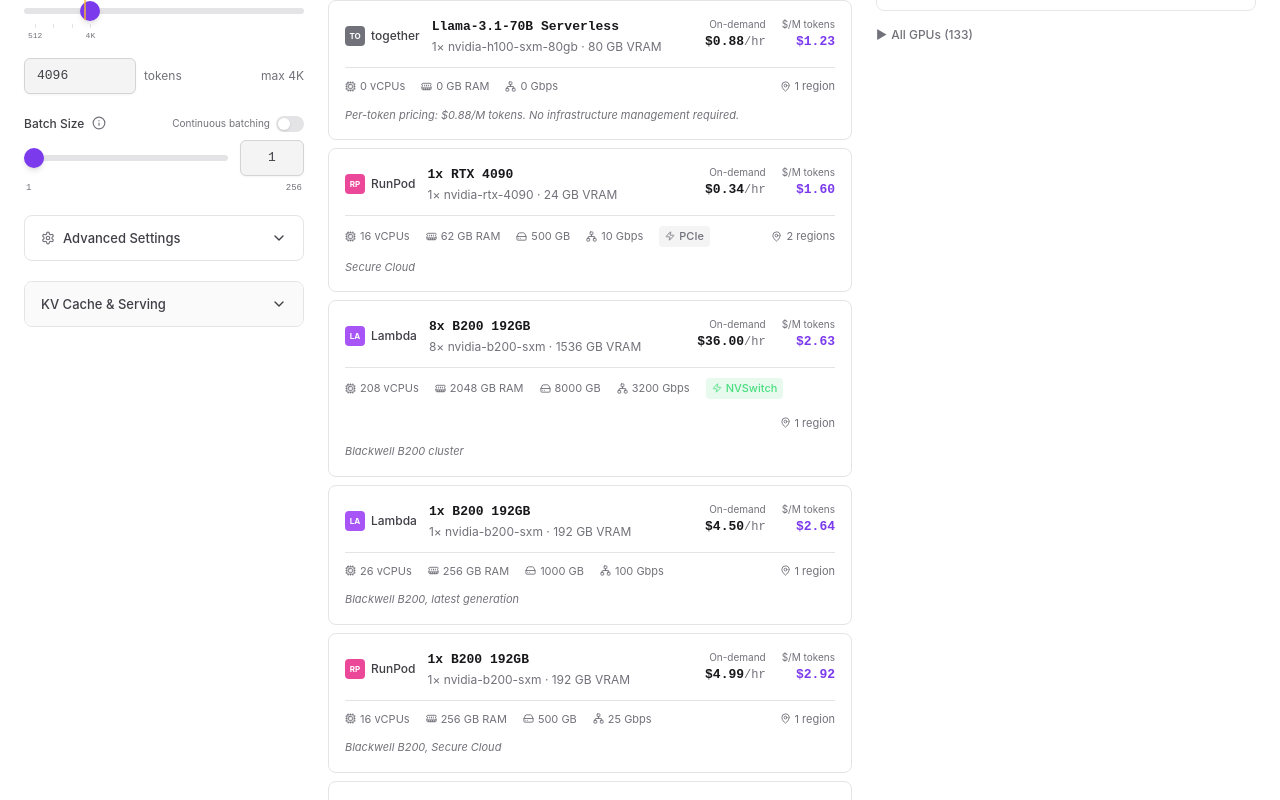
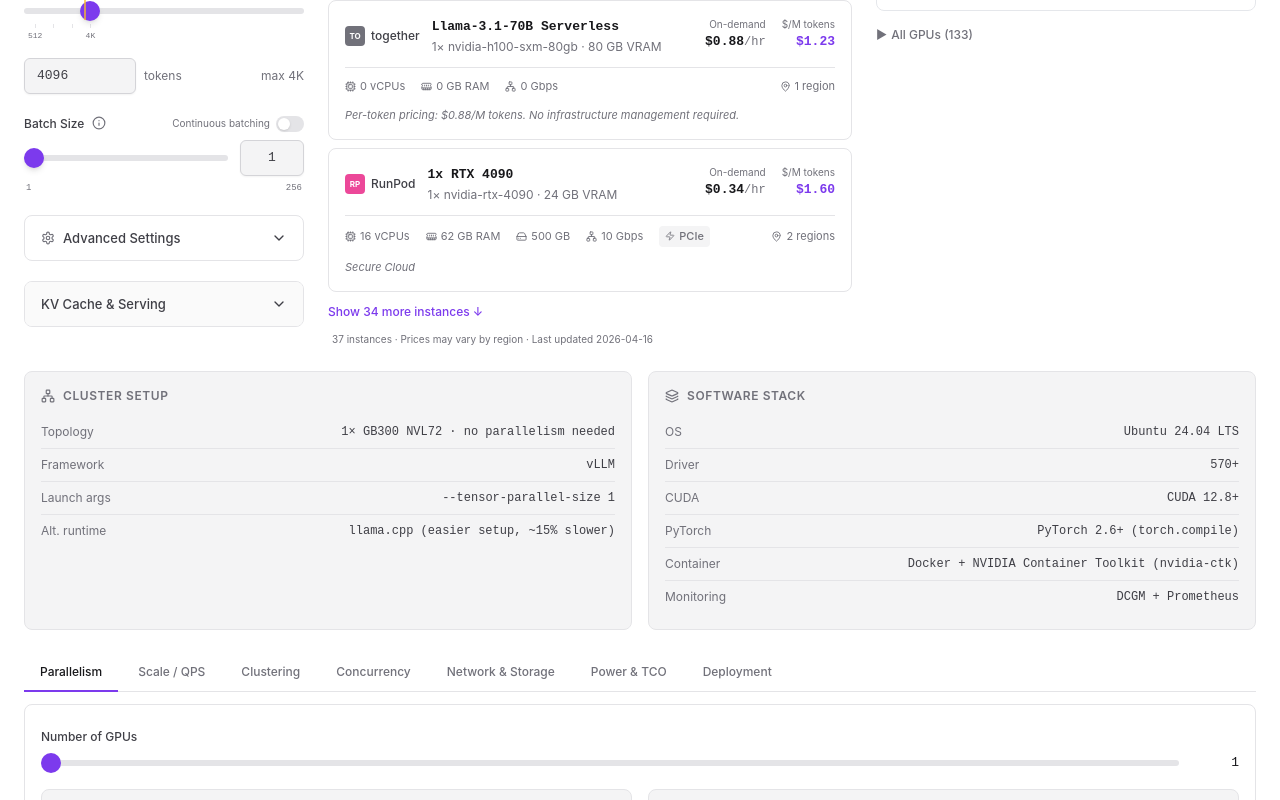
Before and after one commit to kkpkishan/llm-infra-planner, a React (Vite) app: page / in a window 1280 px wide. Shown: the part 851-1651 px from the top of the page. Built offline with nearby package versions, Linux system fonts and the light colour scheme.

Commit message:
feat: show top 3 cloud instances by default, rest in scrollable expand

```diff
--- a/src/components/calculator/CloudTable.tsx
+++ b/src/components/calculator/CloudTable.tsx
@@ -70,6 +70,7 @@
   const [sortKey, setSortKey] = React.useState<SortKey | null>(null);
   const [sortDir, setSortDir] = React.useState<SortDir>('asc');
   const [providerFilter, setProviderFilter] = React.useState('All');
+  const [showAll, setShowAll] = React.useState(false);
 
   const handleSort = (key: SortKey) => {
     if (sortKey === key) setSortDir(d => d === 'asc' ? 'desc' : 'asc');
@@ -131,10 +132,32 @@
 
       {/* Cards */}
       <div className="flex flex-col gap-2">
-        {sorted.map(rec => (
+        {sorted.slice(0, 3).map(rec => (
           <CloudCard key={rec.instance.id} rec={rec} />
         ))}
       </div>
+
+      {/* Remaining cards in a scrollable container */}
+      {sorted.length > 3 && (
+        <>
+          {showAll && (
+            <div className="flex flex-col gap-2 max-h-[520px] overflow-y-auto pr-1">
+              {sorted.slice(3).map(rec => (
+                <CloudCard key={rec.instance.id} rec={rec} />
+              ))}
+            </div>
+          )}
+          <button
+            type="button"
+            onClick={() => setShowAll(v => !v)}
+            className="text-xs text-accent hover:text-accent/80 font-medium transition-colors text-left"
+          >
+            {showAll
+              ? 'Show less ↑'
+              : `Show ${sorted.length - 3} more instance${sorted.length - 3 !== 1 ? 's' : ''} ↓`}
+          </button>
+        </>
+      )}
 
       <p className="text-[10px] text-fg-muted px-1">
         {sorted.length} instance{sorted.length !== 1 ? 's' : ''} · Prices may vary by region · Last updated {sorted[0]?.instance.lastPriceUpdate ?? '—'}
```
